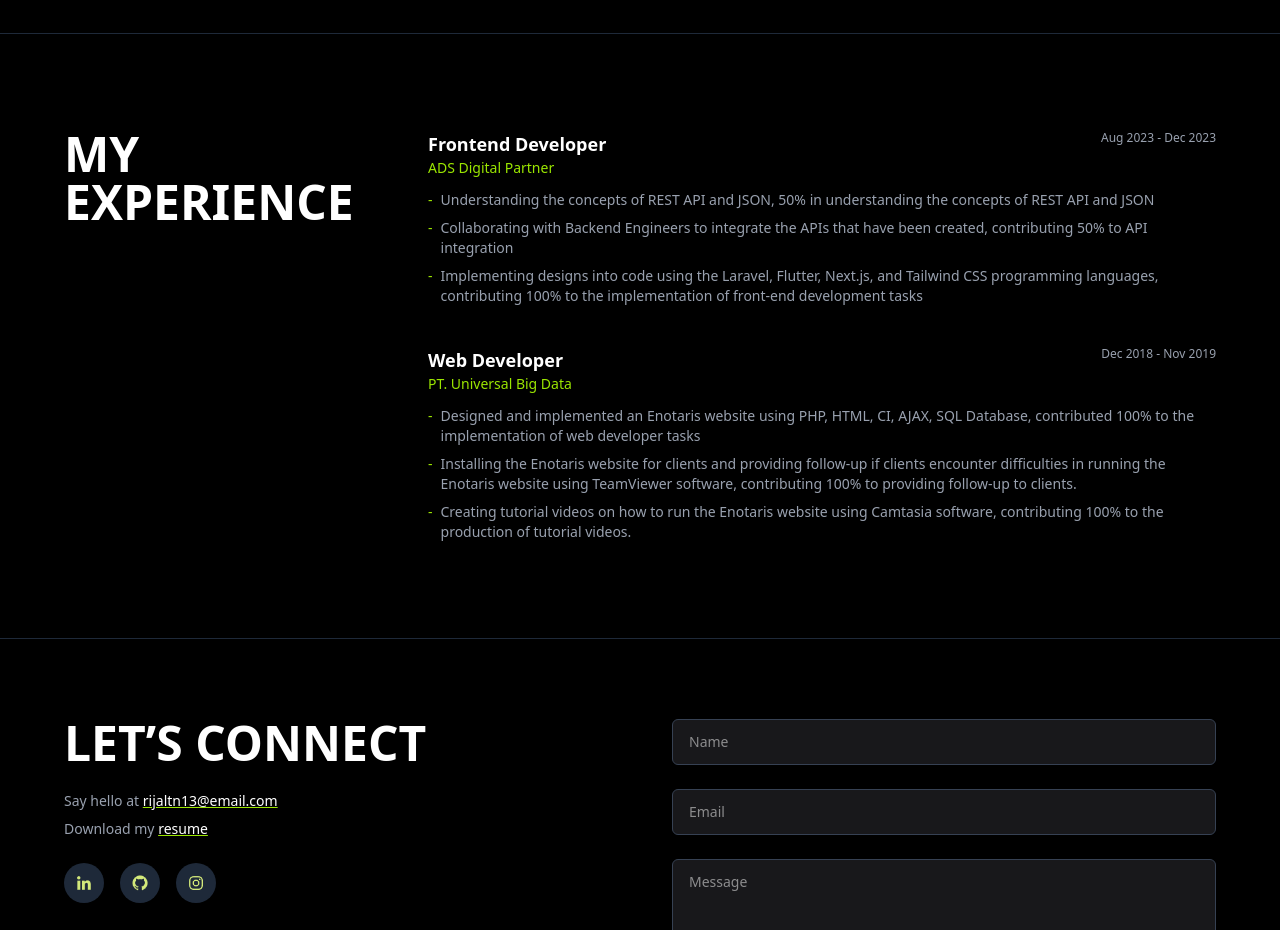
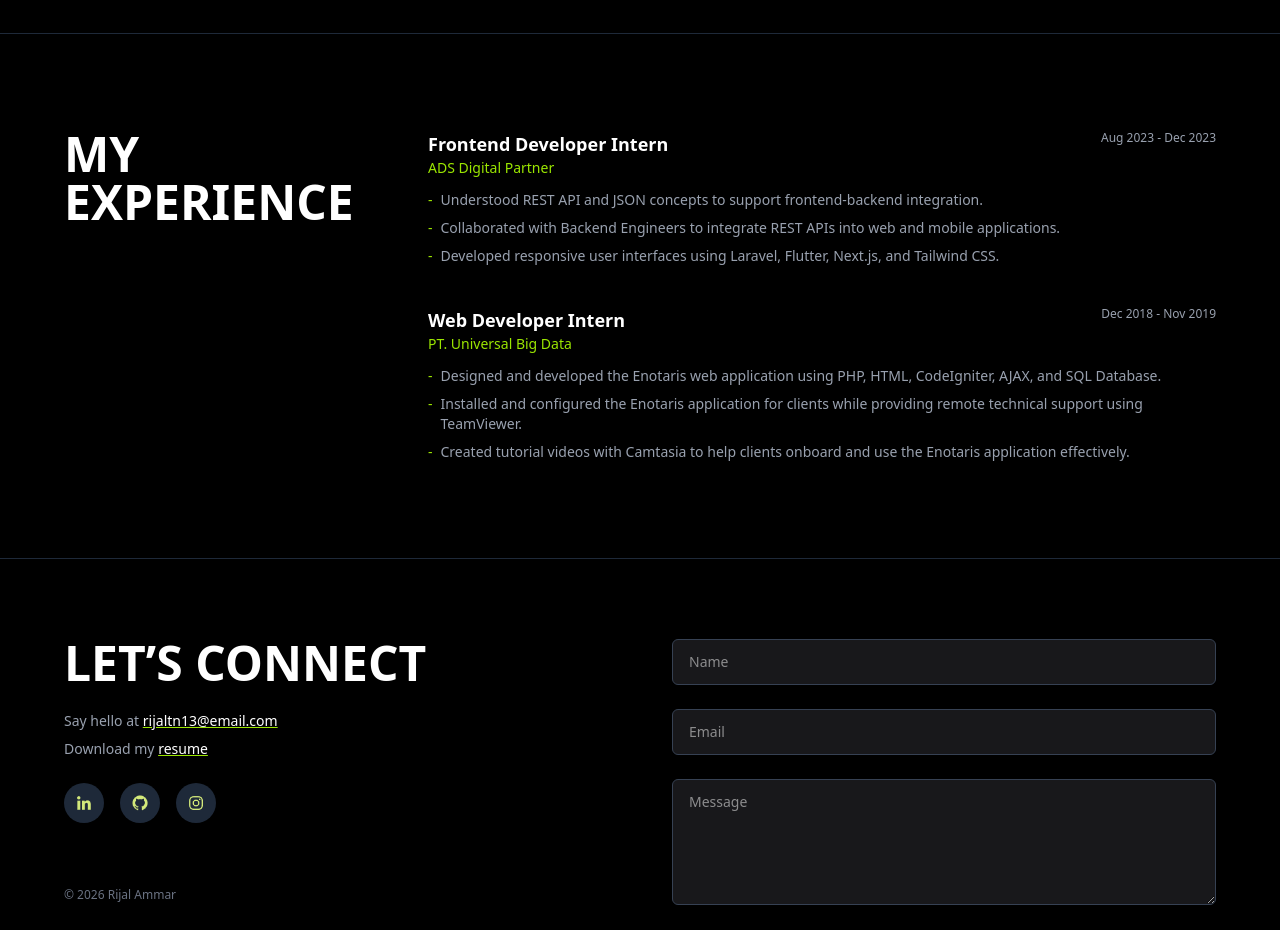
Before and after one commit to rijalammar1/Tugas-Day_35_RijalAmmar, a Next.js app: page / in a window 1280 px wide. Shown: the part 4460-5390 px from the top of the page. Built offline with nearby package versions, Linux system fonts and the light colour scheme.

Commit message:
ui: improve experience section

```diff
--- a/app/data/experience.ts
+++ b/app/data/experience.ts
@@ -1,22 +1,22 @@
 export const experiences = [
   {
-    title: "Frontend Developer",
+    title: "Frontend Developer Intern",
     period: "Aug 2023 - Dec 2023",
     company: "ADS Digital Partner",
     description: [
-      " Understanding the concepts of REST API and JSON, 50% in understanding the concepts of REST API and JSON",
-      "Collaborating with Backend Engineers to integrate the APIs that have been created, contributing 50% to  API integration",
-      "Implementing designs into code using the Laravel, Flutter, Next.js, and Tailwind CSS programming languages, contributing 100% to the implementation of front-end development tasks",
+      "Understood REST API and JSON concepts to support frontend-backend integration.",
+      "Collaborated with Backend Engineers to integrate REST APIs into web and mobile applications.",
+      "Developed responsive user interfaces using Laravel, Flutter, Next.js, and Tailwind CSS.",
     ],
   },
   {
-    title: "Web Developer",
+    title: "Web Developer Intern",
     period: "Dec 2018 - Nov 2019",
     company: "PT. Universal Big Data",
     description: [
-      "Designed and implemented an Enotaris website using PHP, HTML, CI, AJAX, SQL Database, contributed 100% to the implementation of web developer tasks",
-      "Installing the Enotaris website for clients and providing follow-up if clients encounter difficulties in running the Enotaris website using TeamViewer software, contributing 100% to providing follow-up to clients.",
-      "Creating tutorial videos on how to run the Enotaris website using Camtasia software, contributing 100% to the production of tutorial videos.",
+      "Designed and developed the Enotaris web application using PHP, HTML, CodeIgniter, AJAX, and SQL Database.",
+      "Installed and configured the Enotaris application for clients while providing remote technical support using TeamViewer.",
+      "Created tutorial videos with Camtasia to help clients onboard and use the Enotaris application effectively.",
     ],
   },
-]
+];
```
